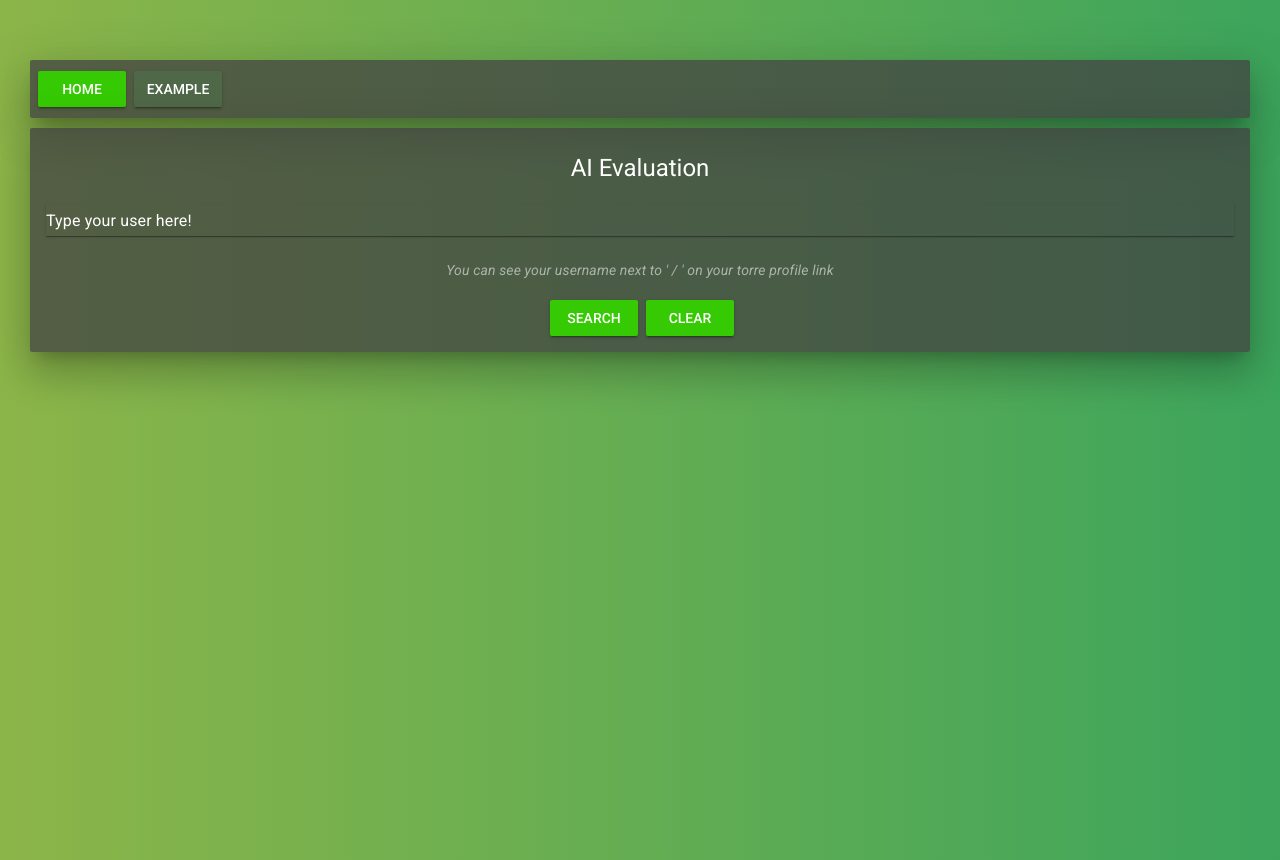
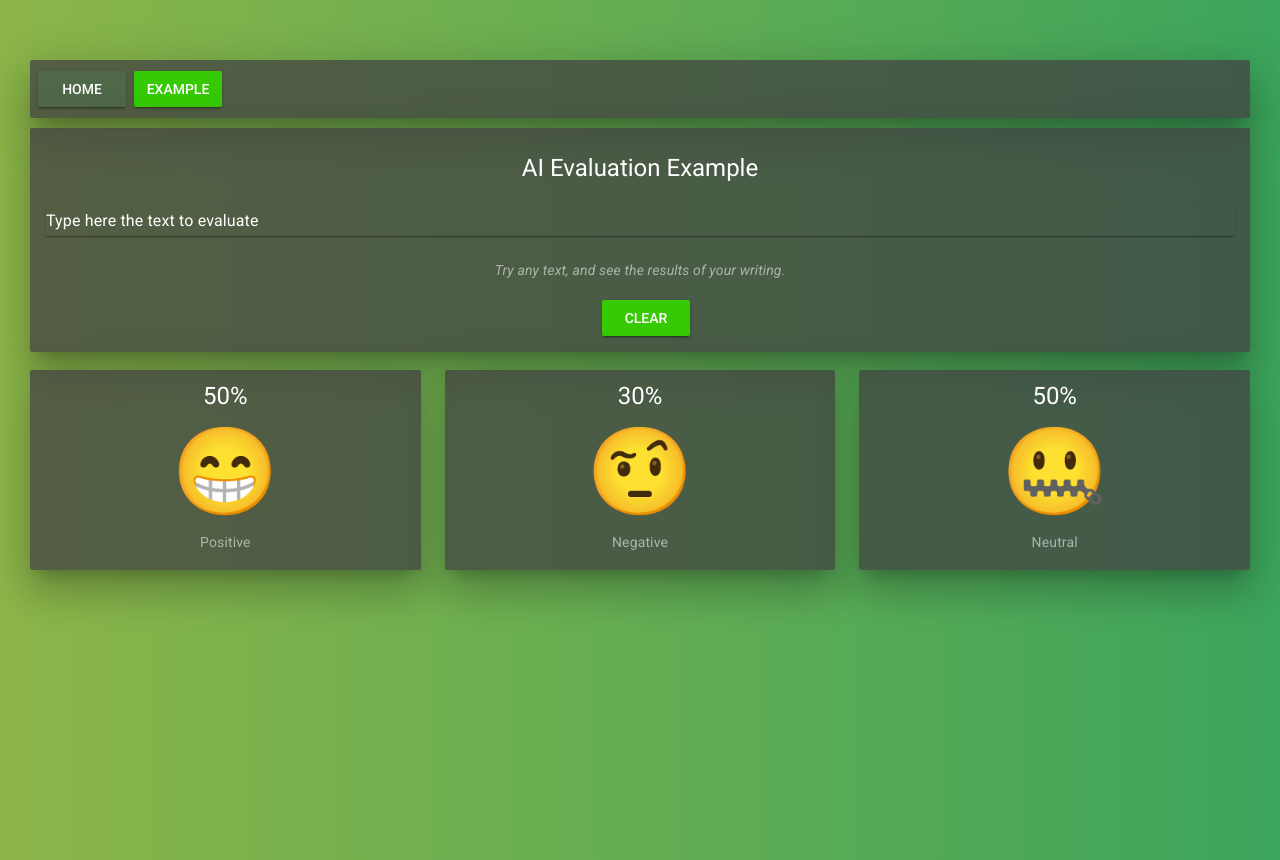
Before and after one commit to Gus657/ai-summary-bio-front, a Vue app: page / in a window 1280 px wide. Both pictures are taken after a click on the button "EXAMPLE". Built offline with nearby package versions, Linux system fonts and the light colour scheme.

Commit message:
Example UI finished

```diff
--- a/src/App.vue
+++ b/src/App.vue
@@ -1,7 +1,10 @@
 <template>
   <div id="app">
+    <!-- General Tab Menu -->
     <md-card class="card  md-elevation-24 margin-top">
+      <!-- General container for tab menu buttons-->
             <div class="top-left">
+              <!-- Home Button -->
                 <md-button
                   @click="focusHome()"
                   class=" md-raised font-color "
@@ -9,7 +12,7 @@
                 >
                   Home
                 </md-button>
-
+        <!-- Example Button -->
                 <md-button
                   @click="focusExample()"
                   class=" md-raised font-color "
@@ -19,24 +22,31 @@
                 </md-button>
             </div>
     </md-card>
-    <SearchCard></SearchCard>
+    <!-- Search user card, this will display the bio data and evaluation options when home tab is selected -->
+    <SearchCard v-show="homeButton"></SearchCard>
+    <!-- Example Card options, this will display an AI fucntionality example whe the example tab is selected-->
+    <Example v-show="exampleButton"></Example>
   </div>
 </template>
 
 <script>
 
 import SearchCard from "./components/SearchCard"
+import Example from "./components/Example"
+
 export default {
   name: 'App',
   components: {
-    SearchCard
+    SearchCard,
+    Example
   },
   data(){
     return {
+
       homeButton: true,
       exampleButton: false,
-      styleFocus: 'button-color-unfocus',
-      styleUnfocus: 'button-color'
+      styleFocus: 'button-color',
+      styleUnfocus: 'button-color-unfocus'
     }
 
   },
--- a/src/components/BioData.vue
+++ b/src/components/BioData.vue
@@ -1,6 +1,8 @@
 <template>
     <div>
+        <!-- Main container for bios data show component -->
      <md-card class="card md-elevation-24">
+         <!-- General layout for child containers -->
         <div class="md-layout md-gutter">
                  <div class="md-title md-layout-item card-margin">
                     <img src="https://starrgate.s3.amazonaws.com/CACHE/images/users/8721db66f9b1fa11e02d2ad54a3f92ebf64d9fa1/profile_Dc20xif/d5df330d3da509377d71422f688d2c69.jpg" alt="Photo">
@@ -20,6 +22,7 @@
                          Evaluate
                 </div>
                 <br>
+                <!-- Evaluation buttons, this buttons will disapear when one of them will pressed -->
                      <md-button @click="evaluate()" class="md-raised font-color button-color" v-show="state">English</md-button>
                      <md-button @click="evaluate()" class="md-raised font-color button-color" v-show="state">Spanish</md-button>
                  </md-card-header>
@@ -27,12 +30,15 @@
      </div>
 
    </md-card>
+
+   <!-- Showin de results of evaluation in child components -->
     <div class="md-layout md-gutter" v-show="!state">
-     <EvaluationCard :results="positive" class="md-layout-item"></EvaluationCard>
+    <EvaluationCard :results="positive" class="md-layout-item"></EvaluationCard>
     <EvaluationCard :results="negative" class="md-layout-item"></EvaluationCard>
     <EvaluationCard :results="neutral" class="md-layout-item"></EvaluationCard>
     </div>
 
+    <!-- Information leyend -->
     <md-card class="card card-margin">
          <span class="md-subhead">  <i>Remember, this is only an idea to help you, isn't a requirement for you.</i></span>
     </md-card>
@@ -44,6 +50,10 @@ import EvaluationCard from "./Evaluation"
 
 export default {
     name: 'BioData',
+    props: ['peopleData', 'state'],
+    components: {
+        EvaluationCard
+    },
     data() {
         return {
             visible: false,
@@ -65,21 +75,12 @@ export default {
             }
         }
     },
-    props: ['peopleData', 'state'],
-    components: {
-        EvaluationCard
-    },
     methods: {
         evaluate(){
             this.visible = true
             this.state = false
         }
     }
-
-
-
-
-
 }
 </script>
 <style >
--- /dev/null
+++ b/src/components/Example.vue
@@ -0,0 +1,80 @@
+<template>
+    <div>
+        <md-card class="card  md-elevation-24">
+         <md-card-header>
+
+             <div class="md-title">
+                 AI Evaluation Example
+             </div>
+
+                <div>
+                    <md-field>
+                        <label>Type here the text to evaluate</label>
+                        <md-textarea class="md-elevation-1 font-color" v-model="autogrow" md-autogrow></md-textarea>
+                    </md-field>
+                </div>
+
+
+            <span class="md-subhead separator">  <i>Try any text, and see the results of your writing.</i></span>
+            <br> <br>
+
+             <md-button @click="evaluate()" class="md-raised font-color button-color" v-show="!state">English</md-button>
+             <md-button @click="evaluate()" class="md-raised font-color button-color" v-show="!state">Spanish</md-button>
+             <md-button @click="clearData()" class="md-raised font-color button-color" v-show="state">Clear</md-button>
+         </md-card-header>
+
+   </md-card>
+
+    <div class="md-layout md-gutter" v-show="state">
+    <EvaluationCard :results="positive" class="md-layout-item"></EvaluationCard>
+    <EvaluationCard :results="negative" class="md-layout-item"></EvaluationCard>
+    <EvaluationCard :results="neutral" class="md-layout-item"></EvaluationCard>
+    </div>
+
+    </div>
+</template>
+<script>
+import EvaluationCard from "./Evaluation"
+
+export default {
+    name: 'Example',
+    components: {
+     EvaluationCard
+    },
+    data(){
+        return {
+            user:'',
+            visible: false,
+            state: true,
+            positive: {
+                value: 50,
+                type: 'Positive',
+                emoji: '😁'
+            },
+            negative: {
+                 value: 30,
+                type: 'Negative',
+                emoji: '🤨'
+            },
+            neutral: {
+                 value: 50,
+                type: 'Neutral',
+                emoji: '🤐'
+            }
+        }
+    },
+    methods: {
+        evaluate(){
+            this.state = true
+        },
+        clearData(){
+            this.state = false
+        }
+    }
+
+}
+</script>
+<style >
+
+
+</style>
--- a/src/components/SearchCard.vue
+++ b/src/components/SearchCard.vue
@@ -1,28 +1,30 @@
 <template>
     <div>
+        <!-- Main contaner for home view -->
         <md-card class="card  md-elevation-24">
          <md-card-header>
 
              <div class="md-title">
-                 AI Evaluation
+                 Summary AI Evaluation
              </div>
 
 
                 <div>
+                    <!-- Input to get the username -->
                     <md-field>
-                        <label>Type your user here!</label>
+                        <label>Type your user name here!</label>
                         <md-input class="md-elevation-1 font-color" v-model="user"></md-input>
                     </md-field>
                 </div>
 
-
-            <span class="md-subhead separator">  <i>You can see your username next to ' / '  on your torre profile link</i></span>
+                <!-- Leyend and buttons -->
+            <span class="md-subhead separator">  <i>You can see your user name next to ' / '  on your torre profile link</i></span>
             <br> <br>
              <md-button @click="searchUser()" class="md-raised font-color button-color">Search</md-button>
             <md-button @click="clearData()" class="md-raised font-color button-color">Clear</md-button>
          </md-card-header>
 
-
+            <!-- Child Component to show the information about the selected user -->
             <BioData v-show="visible"
                 class="card-margin"
                 :peopleData="people"
```
